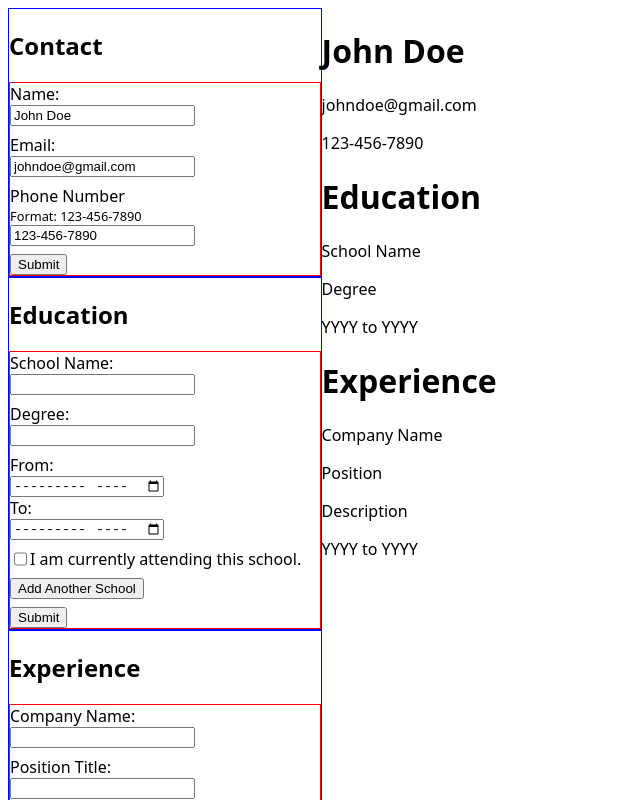
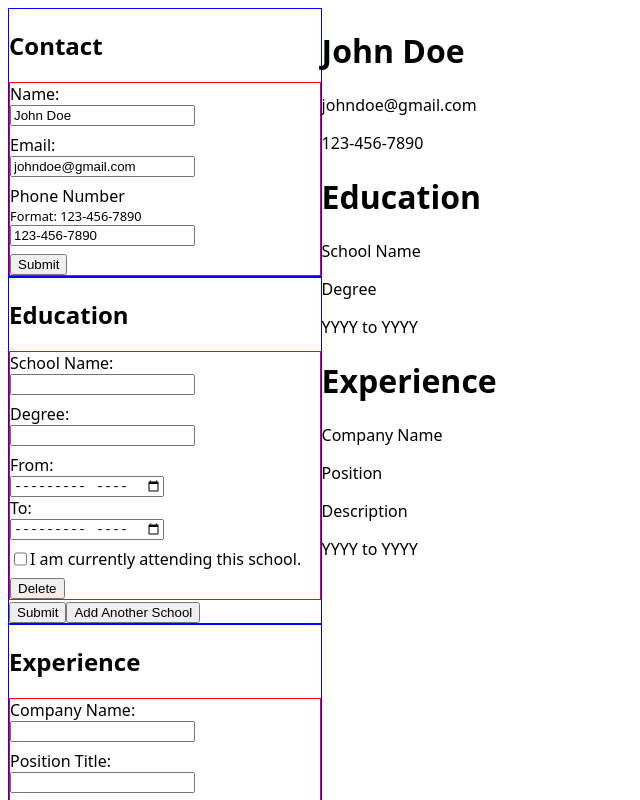
Before and after one commit to ken-ux/cv-application, a React (Vite) app: page / in a window 1280 px wide. Shown: the top 800 px of the page, without its empty margins (0-640 px from the left). Built offline with nearby package versions, Linux system fonts and the light colour scheme.

Commit message:
Render schools list and add function for adding more schools

```diff
--- a/src/components/Education.jsx
+++ b/src/components/Education.jsx
@@ -1,4 +1,8 @@
-function Education() {
+import { useState } from "react";
+
+function SchoolForm() {
+  const [checked, setChecked] = useState(false);
+
   return (
     <form action="">
       <div className="form-field">
@@ -13,18 +17,52 @@ function Education() {
         <label htmlFor="startYear">From:</label>
         <input type="month" name="startYear" id="startYear" />
         <label htmlFor="endYear">To:</label>
-        <input type="month" name="endYear" id="endYear" />
+        <input
+          type="month"
+          name="endYear"
+          id="endYear"
+          disabled={checked ? true : null}
+        />
       </div>
       <div className="form-field checkbox">
-        <input type="checkbox" name="currentSchool" id="currentSchool" />
+        <input
+          type="checkbox"
+          name="currentSchool"
+          id="currentSchool"
+          onChange={() => {
+            setChecked(!checked);
+          }}
+        />
         <label htmlFor="currentSchool">
           I am currently attending this school.
         </label>
       </div>
-      <button type="button">Add Another School</button>
-      <button type="submit">Submit</button>
+      <button type="button">Delete</button>
     </form>
   );
 }
 
+function Education() {
+  const [forms, setForms] = useState([{ id: 1 }]);
+
+  const addForm = () => {
+    const id = forms[forms.length - 1].id + 1;
+    const newForms = [...forms];
+    newForms.push({ id: id });
+    setForms(newForms);
+  };
+
+  return (
+    <>
+      {forms.map((form) => (
+        <SchoolForm key={form.id} />
+      ))}
+      <button type="button">Submit</button>
+      <button type="button" onClick={addForm}>
+        Add Another School
+      </button>
+    </>
+  );
+}
+
 export default Education;
```
